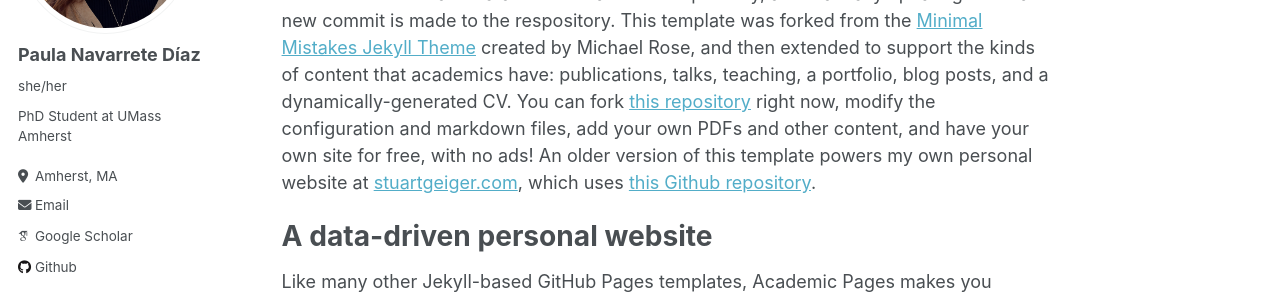
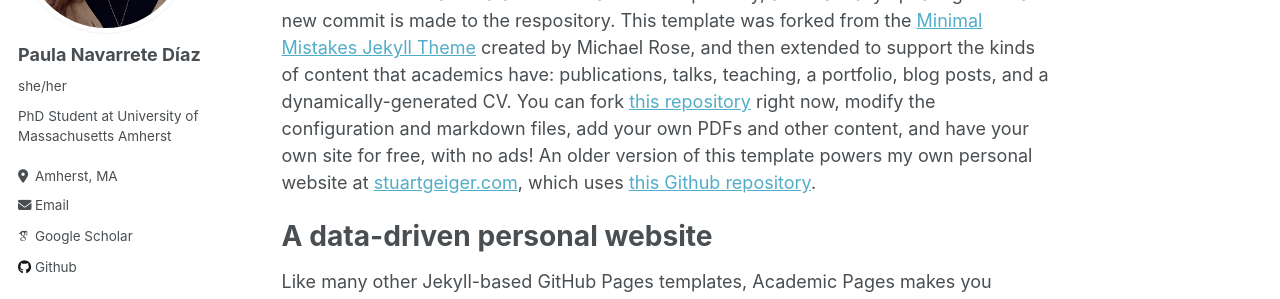
Before and after one commit to cheerstopaula/cheerstopaula.github.io, a Jekyll site: the page built from _pages/about.md, in a window 1280 px wide. Shown: the part 250-549 px from the top of the page. Built offline with Jekyll 4.4.1, drawn with Linux system fonts in a browser that asks for light colours; some web fonts are replaced.

Commit message:
Update _config.yml

```diff
--- a/_config.yml
+++ b/_config.yml
@@ -24,7 +24,7 @@ author:
   avatar           : "profile.png"
   name             : "Paula Navarrete Díaz"
   pronouns         : "she/her"
-  bio              : "PhD Student at UMass Amherst"
+  bio              : "PhD Student at University of Massachusetts Amherst"
   location         : "Amherst, MA"
   # employer         : "Red Brick University"
   # uri              : # URL
```
